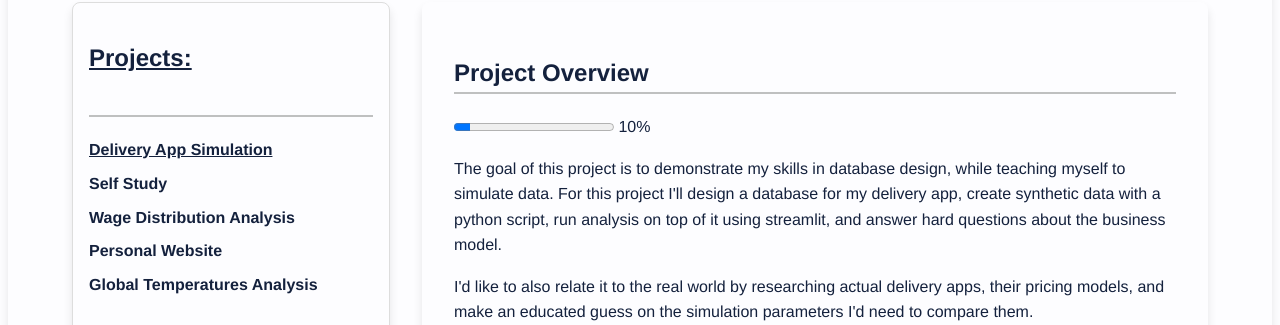
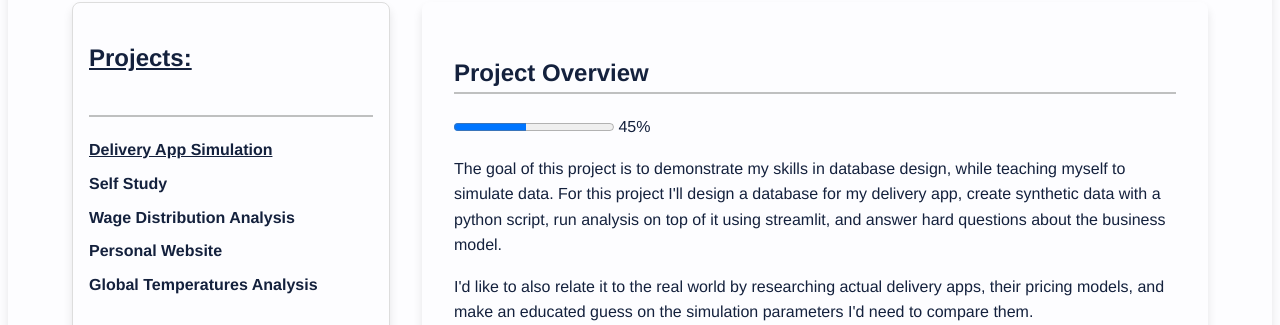
Before and after one commit to curohn/personal_blog, a Flask app: page /projects/delivery_app_simulation in a window 1280 px wide. Shown: the part 186-511 px from the top of the page. Run offline with Flask 3, Linux system fonts and the light colour scheme.

Commit message:
Update completion percentages

```diff
--- a/app.py
+++ b/app.py
@@ -109,7 +109,7 @@ projects = [
 working_on = [
     {
         "task": "Delivery App Simulation",
-        "progress": 10,
+        "progress": 45,
         "project_name": "delivery_app_simulation"
     },
     {
--- a/templates/projects/delivery_app_simulation.html
+++ b/templates/projects/delivery_app_simulation.html
@@ -17,7 +17,7 @@
     <!-- Main Content -->
     <div class="project-detail">
         <h2 id="project-overview">Project Overview</h2>
-        <progress value="10" max="100"></progress> 10%
+        <progress value="45" max="100"></progress> 45%
         <p>The goal of this project is to demonstrate my skills in database design, while teaching myself to simulate data. For this project I&#39;ll design a database for my delivery app, create synthetic data with a python script, run analysis on top of it using streamlit, and answer hard questions about the business model.</p>
         <p>I&#39;d like to also relate it to the real world by researching actual delivery apps, their pricing models, and make an educated guess on the simulation parameters I&#39;d need to compare them.</p>
 
```
